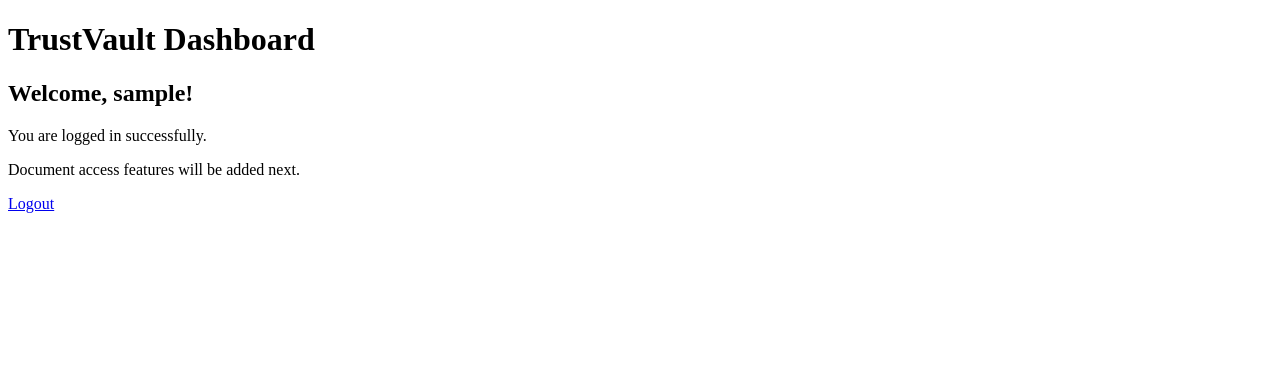
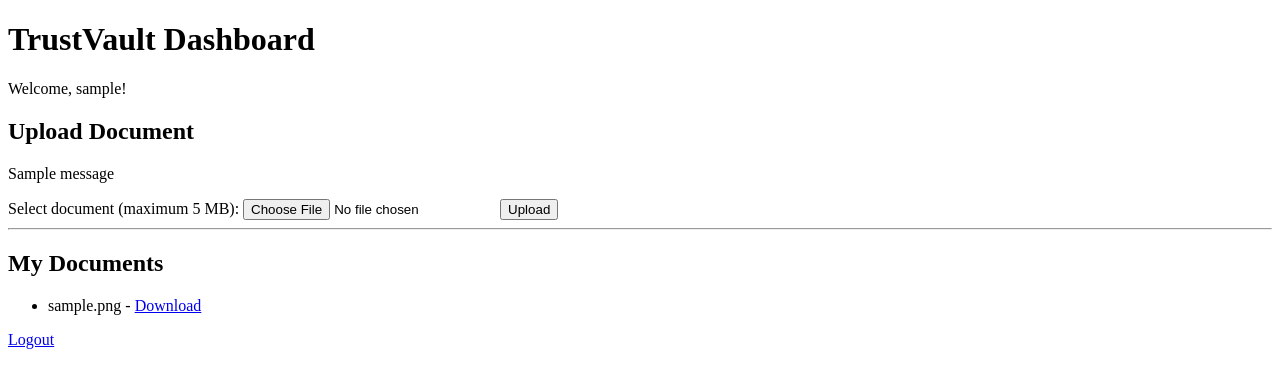
Before and after one commit to 23jr1a0409/trustvault09, a Flask app: page /dashboard in a window 1280 px wide. Shown: the top 388 px of the page. Run offline with Flask 3, Linux system fonts and the light colour scheme; a user stored in the database is signed in; tables that the repository leaves empty hold one stand-in row (values such as "Sample post"); one stand-in notice (Sample message) is shown.

Commit message:
Add secure document upload and download features

```diff
--- a/app.py
+++ b/app.py
@@ -1,35 +1,71 @@
 
+import os
+import uuid
 
-from flask import Flask, render_template, request, redirect, url_for, flash
+from flask import (
+    Flask, render_template, request, redirect,
+    url_for, flash, send_from_directory, abort
+)
 from flask_sqlalchemy import SQLAlchemy
 from flask_login import (
-    LoginManager, UserMixin, login_user,
-    login_required, logout_user, current_user
+    LoginManager,
+    UserMixin,
+    login_user,
+    login_required,
+    logout_user,
+    current_user
 )
 from werkzeug.security import generate_password_hash, check_password_hash
-import os
+from werkzeug.utils import secure_filename
 
 app = Flask(__name__)
 
+# Secret key configuration
 app.config["SECRET_KEY"] = os.environ.get("SECRET_KEY")
 
 if not app.config["SECRET_KEY"]:
     raise RuntimeError("SECRET_KEY environment variable is required")
 
+# SQLite database configuration
 app.config["SQLALCHEMY_DATABASE_URI"] = "sqlite:///trustvault.db"
 app.config["SQLALCHEMY_TRACK_MODIFICATIONS"] = False
 
+# Secure upload configuration
+app.config["UPLOAD_FOLDER"] = os.path.join(app.root_path, "uploads")
+app.config["MAX_CONTENT_LENGTH"] = 5 * 1024 * 1024  # 5 MB
+
+# Create upload folder if it does not exist
+os.makedirs(app.config["UPLOAD_FOLDER"], exist_ok=True)
+
 db = SQLAlchemy(app)
 
+# Login manager configuration
 login_manager = LoginManager()
 login_manager.init_app(app)
 login_manager.login_view = "login"
 
 
+# User database model
 class User(UserMixin, db.Model):
     id = db.Column(db.Integer, primary_key=True)
     username = db.Column(db.String(80), unique=True, nullable=False)
     password_hash = db.Column(db.String(256), nullable=False)
+
+
+# Document database model
+class Document(db.Model):
+    id = db.Column(db.Integer, primary_key=True)
+    filename = db.Column(db.String(255), nullable=False)
+    original_filename = db.Column(db.String(255), nullable=False)
+    owner_id = db.Column(
+        db.Integer,
+        db.ForeignKey("user.id"),
+        nullable=False
+    )
+    uploaded_at = db.Column(
+        db.DateTime,
+        server_default=db.func.now()
+    )
 
 
 @login_manager.user_loader
@@ -37,11 +73,13 @@ def load_user(user_id):
     return db.session.get(User, int(user_id))
 
 
+# Home page
 @app.route("/")
 def home():
     return render_template("index.html")
 
 
+# User registration
 @app.route("/register", methods=["GET", "POST"])
 def register():
     if request.method == "POST":
@@ -57,6 +95,7 @@ def register():
             return redirect(url_for("register"))
 
         existing_user = User.query.filter_by(username=username).first()
+
         if existing_user:
             flash("Username already exists.")
             return redirect(url_for("register"))
@@ -65,6 +104,7 @@ def register():
             username=username,
             password_hash=generate_password_hash(password)
         )
+
         db.session.add(user)
         db.session.commit()
 
@@ -74,6 +114,7 @@ def register():
     return render_template("register.html")
 
 
+# User login
 @app.route("/login", methods=["GET", "POST"])
 def login():
     if request.method == "POST":
@@ -91,12 +132,111 @@ def login():
     return render_template("login.html")
 
 
+# Allowed document file types
+ALLOWED_EXTENSIONS = {"pdf", "txt", "png", "jpg", "jpeg"}
+
+
+def allowed_file(filename):
+    return (
+        "." in filename
+        and filename.rsplit(".", 1)[1].lower() in ALLOWED_EXTENSIONS
+    )
+
+
+# Secure document upload route
+@app.route("/upload", methods=["POST"])
+@login_required
+def upload_document():
+    if "file" not in request.files:
+        flash("Please select a file.")
+        return redirect(url_for("dashboard"))
+
+    file = request.files["file"]
+
+    if not file or file.filename == "":
+        flash("Please select a file.")
+        return redirect(url_for("dashboard"))
+
+    if not allowed_file(file.filename):
+        flash("Only PDF, TXT, PNG, JPG and JPEG files are allowed.")
+        return redirect(url_for("dashboard"))
+
+    original_filename = secure_filename(file.filename)
+
+    if not original_filename:
+        flash("Invalid filename.")
+        return redirect(url_for("dashboard"))
+
+    extension = original_filename.rsplit(".", 1)[1].lower()
+    unique_filename = f"{uuid.uuid4().hex}.{extension}"
+    file_path = os.path.join(
+        app.config["UPLOAD_FOLDER"],
+        unique_filename
+    )
+
+    try:
+        file.save(file_path)
+
+        document = Document(
+            filename=unique_filename,
+            original_filename=original_filename,
+            owner_id=current_user.id
+        )
+
+        db.session.add(document)
+        db.session.commit()
+
+    except Exception:
+        db.session.rollback()
+
+        if os.path.exists(file_path):
+            os.remove(file_path)
+
+        app.logger.exception("Document upload failed")
+        flash("Upload failed. Please try again.")
+        return redirect(url_for("dashboard"))
+
+    flash("Document uploaded successfully.")
+    return redirect(url_for("dashboard"))
+
+# Protected dashboard
+
 @app.route("/dashboard")
 @login_required
 def dashboard():
-    return render_template("dashboard.html", username=current_user.username)
+    documents = Document.query.filter_by(
+        owner_id=current_user.id
+    ).order_by(Document.uploaded_at.desc()).all()
+
+    return render_template(
+        "dashboard.html",
+        username=current_user.username,
+        documents=documents
+    )
 
 
+# Secure document download route
+@app.route("/documents/<int:document_id>")
+@login_required
+def download_document(document_id):
+    document = db.session.get(Document, document_id)
+
+    if document is None:
+        abort(404)
+
+    # Only the document owner can download it
+    if document.owner_id != current_user.id:
+        abort(403)
+
+    return send_from_directory(
+        app.config["UPLOAD_FOLDER"],
+        document.filename,
+        as_attachment=True,
+        download_name=document.original_filename
+    )
+
+
+# User logout
 @app.route("/logout")
 @login_required
 def logout():
@@ -105,6 +245,7 @@ def logout():
     return redirect(url_for("home"))
 
 
+# Create database tables
 with app.app_context():
     db.create_all()
 
--- a/templates/dashboard.html
+++ b/templates/dashboard.html
@@ -3,13 +3,62 @@
 <html lang="en">
 <head>
     <meta charset="UTF-8">
-    <title>TrustVault - Dashboard</title>
+    <meta name="viewport" content="width=device-width, initial-scale=1.0">
+    <title>TrustVault Dashboard</title>
 </head>
 <body>
     <h1>TrustVault Dashboard</h1>
-    <h2>Welcome, {{ username }}!</h2>
-    <p>You are logged in successfully.</p>
-    <p>Document access features will be added next.</p>
-    <a href="{{ url_for('logout') }}">Logout</a>
+
+    <p>Welcome, {{ username }}!</p>
+
+    <h2>Upload Document</h2>
+
+    {% with messages = get_flashed_messages() %}
+        {% if messages %}
+            {% for message in messages %}
+                <p>{{ message }}</p>
+            {% endfor %}
+        {% endif %}
+    {% endwith %}
+
+    <form action="{{ url_for('upload_document') }}"
+          method="POST"
+          enctype="multipart/form-data">
+
+        <label for="file">Select document (maximum 5 MB):</label>
+        <input
+            type="file"
+            id="file"
+            name="file"
+            accept=".pdf,.txt,.png,.jpg,.jpeg"
+            required
+        >
+
+        <button type="submit">Upload</button>
+    </form>
+
+    <hr>
+
+    <h2>My Documents</h2>
+
+    {% if documents %}
+        <ul>
+            {% for document in documents %}
+                <li>
+                    {{ document.original_filename }}
+                    -
+                    <a href="{{ url_for('download_document', document_id=document.id) }}">
+                        Download
+                    </a>
+                </li>
+            {% endfor %}
+        </ul>
+    {% else %}
+        <p>No documents uploaded yet.</p>
+    {% endif %}
+
+    <p>
+        <a href="{{ url_for('logout') }}">Logout</a>
+    </p>
 </body>
 </html>
```
